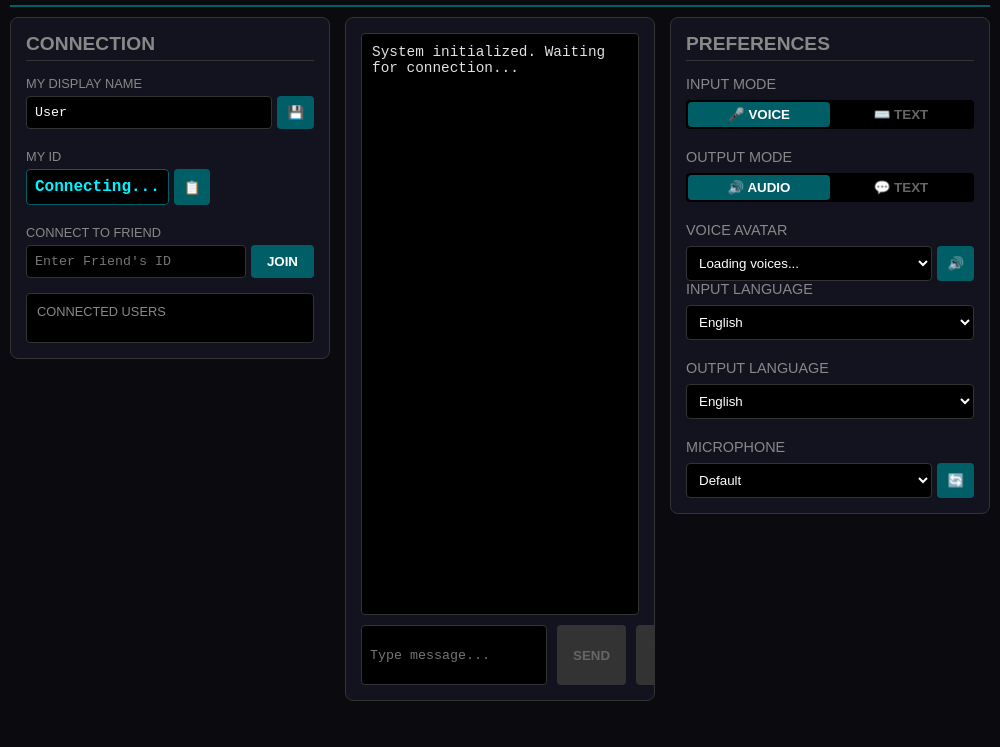
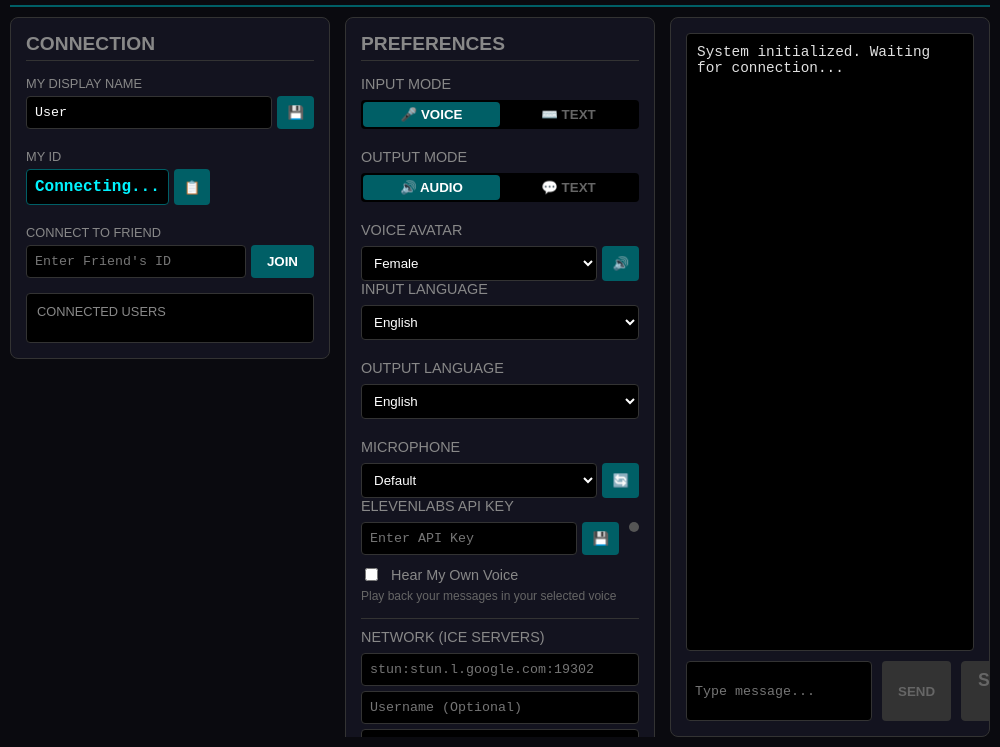
Before and after one commit to puppyprogrammer/CommsLink, an Electron app: page index.html in a window 1000 px wide. Shown: the part 89-836 px from the top of the page. Before the commit the page ends 800 px from the top, so only its background shows below. Drawn offline with Linux system fonts and the light colour scheme.

Commit message:
Revert broken panel reordering

```diff
--- a/index.html
+++ b/index.html
@@ -434,19 +434,6 @@ rel="stylesheet">
 
             </div>
 
-
-            <section class="panel chat-panel">
-                <div id="chat-log" class="chat-log">
-                    <div class="system-msg">System initialized. Waiting for
-                        connection...</div>
-                </div>
-                <div class="input-area">
-                    <input type="text" id="text-input" placeholder="Type message..." disabled>
-                    <button id="send-btn" disabled>SEND</button>
-                    <button id="ptt-btn" class="ptt-btn" disabled>START MIC</button>
-                </div>
-            </section>
-
             <div class="right-panel">
                 <section class="panel preferences-panel">
                     <h2>Preferences</h2>
@@ -505,6 +492,54 @@ rel="stylesheet">
                                 <button id="refresh-mic-btn" class="icon-btn" title="Refresh Mics">🔄</button>
                             </div>
 
+                            <div class="pref-group">
+                                <label>ELEVENLABS API KEY</label>
+                                <div class="input-box">
+                                    <input type="password" id="elevenlabs-key" placeholder="Enter API Key">
+                                    <button id="verify-key-btn" class="icon-btn" title="Verify & Save">💾</button>
+                                    <span id="api-status" class="status-dot" title="Not Verified"></span>
+                                </div>
+                            </div>
+
+                            <div class="pref-group" style="margin-top: 10px;">
+                                <div style="display: flex; align-items: center; gap: 10px;">
+                                    <input type="checkbox" id="hear-own-voice" style="width: auto;">
+                                    <label for="hear-own-voice"
+                                        style="margin: 0; font-size: 0.9rem; color: var(--text-secondary);">Hear My Own
+                                        Voice</label>
+                                </div>
+                                <small>Play back your messages in your selected voice</small>
+                            </div>
+                        </div>
+                    </div>
+                    <div class="pref-group" style="margin-top: 15px; border-top: 1px solid #333; padding-top: 10px;">
+                        <label>NETWORK (ICE SERVERS)</label>
+                        <div style="display: flex; flex-direction: column; gap: 5px;">
+                            <input type="text" id="ice-urls" placeholder="stun:stun.l.google.com:19302">
+                            <input type="text" id="ice-user" placeholder="Username (Optional)">
+                            <input type="password" id="ice-pass" placeholder="Password (Optional)">
+                            <div style="display: flex; align-items: center; gap: 10px; margin: 5px 0;">
+                                <input type="checkbox" id="force-relay" style="width: auto;">
+                                <label for="force-relay" style="margin: 0; font-size: 0.8rem; color: #aaa;">Force
+                                    Relay (Hide IP) - Requires TURN</label>
+                            </div>
+                            <button id="save-net-btn">SAVE & RECONNECT</button>
+                        </div>
+                    </div>
+                </section>
+            </div>
+
+            <section class="panel chat-panel">
+                <div id="chat-log" class="chat-log">
+                    <div class="system-msg">System initialized. Waiting for
+                        connection...</div>
+                </div>
+                <div class="input-area">
+                    <input type="text" id="text-input" placeholder="Type message..." disabled>
+                    <button id="send-btn" disabled>SEND</button>
+                    <button id="ptt-btn" class="ptt-btn" disabled>START MIC</button>
+                </div>
+            </section>
         </main>
     </div>
 
```
